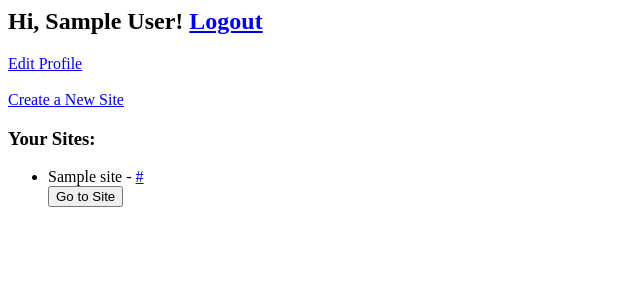
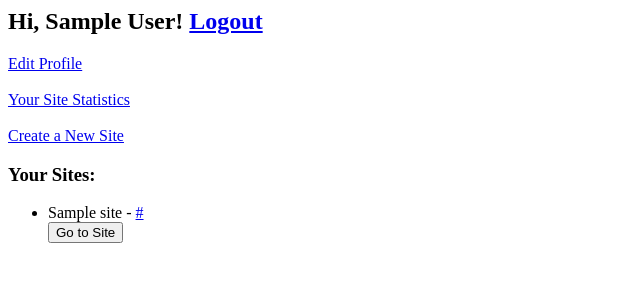
Before and after one commit to vladyslav-yatsenko/django_vpn_service, a Django app: page /home/ in a window 1280 px wide. Shown: the top 300 px of the page, without its empty margins (0-640 px from the left). Run offline with Django 4.2, Linux system fonts and the light colour scheme; a user stored in the database is signed in; tables that the repository leaves empty hold one stand-in row (values such as "Sample post").

Commit message:
Add statistics page

```diff
--- a/django_vpn_service/sites/templates/sites/create_site.html
+++ b/django_vpn_service/sites/templates/sites/create_site.html
@@ -4,3 +4,5 @@
     {{ form.as_p }}
     <button type="submit">Create Site</button>
 </form>
+
+<a href="{% url 'home' %}">Back to Home</a>
--- a/django_vpn_service/sites/templates/sites/home.html
+++ b/django_vpn_service/sites/templates/sites/home.html
@@ -1,6 +1,8 @@
 {% if user.is_authenticated %}
     <h2>Hi, {{ user.first_name }} {{ user.last_name }}! <a href="{% url 'logout' %}">Logout</a></h2>
     <a href="{% url 'user_profile' %}">Edit Profile</a>
+    <br><br>
+    <a href="{% url 'user_site_statistics' %}">Your Site Statistics</a>
     <br><br>
     <a href="{% url 'create_site' %}">Create a New Site</a>
     <h3>Your Sites:</h3>
--- a/django_vpn_service/sites/urls.py
+++ b/django_vpn_service/sites/urls.py
@@ -1,9 +1,10 @@
 from django.urls import path
 
-from .views import create_site, home, proxy_site
+from .views import create_site, home, proxy_site, user_site_statistics
 
 urlpatterns = [
     path("create_site/", create_site, name="create_site"),
     path("home/", home, name="home"),
     path("<str:user_site_name>/<path:routes_on_original_site>/", proxy_site, name="proxy_site"),
+    path('user_site_statistics/', user_site_statistics, name='user_site_statistics'),
 ]
--- a/django_vpn_service/sites/views.py
+++ b/django_vpn_service/sites/views.py
@@ -67,3 +67,28 @@ def proxy_site(request, user_site_name, routes_on_original_site):
             link["href"] = f"/{user_site_name}/{link['href']}"
 
     return HttpResponse(str(soup))
+
+
+def convert_bytes_to_another_unit(byte_size):
+    size_units = ['B', 'KB', 'MB', 'GB']
+
+    unit_index = 0
+    while byte_size >= 1024 and unit_index < len(size_units) - 1:
+        byte_size /= 1024.0
+        unit_index += 1
+
+    formatted_size = f"{byte_size:.2f} {size_units[unit_index]}"
+
+    return formatted_size
+
+
+def user_site_statistics(request):
+    site_statistics = SiteStatistics.objects.filter(site__user=request.user)
+
+    sites_instances = []
+    for site in site_statistics:
+        site.data_sent = convert_bytes_to_another_unit(site.data_sent)
+        site.data_received = convert_bytes_to_another_unit(site.data_received)
+        sites_instances.append(site)
+
+    return render(request, 'sites/user_site_statistics.html', {'site_statistics': site_statistics})
```
Also changed, not shown: django_vpn_service/sites/templates/sites/user_site_statistics.html (added, +10 -0 lines).
